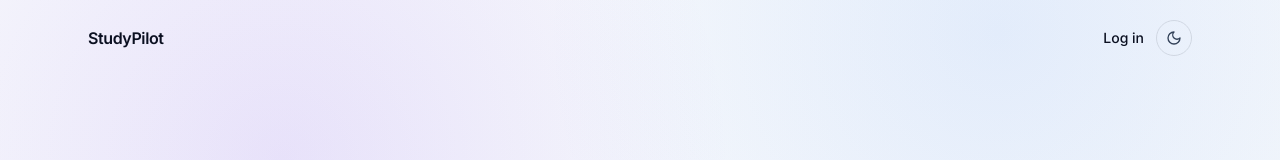
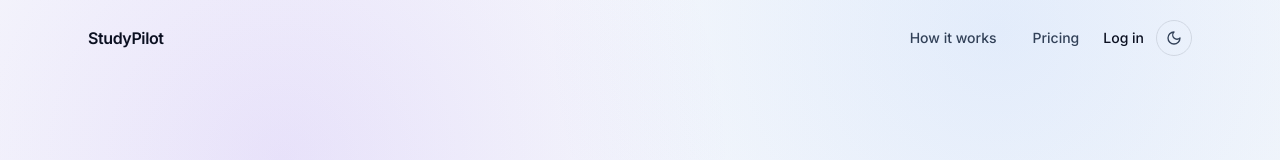
Before and after one commit to sirbxueonline-arch/phsionline-app, a Next.js app: page / in a window 1280 px wide. Shown: the top 160 px of the page. Built offline with nearby package versions, Linux system fonts and the light colour scheme; no server answers.

Commit message:
Align landing with auth background and purple accent theme

```diff
--- a/components/Navbar.tsx
+++ b/components/Navbar.tsx
@@ -36,6 +36,16 @@ export const Navbar = () => {
   const isAuthed = !!user;
   const isLanding = pathname === "/";
 
+  const authedLinks = [
+    { href: "/dashboard", label: "Dashboard" },
+    { href: "/generate", label: "Generate" },
+    { href: "/analytics", label: "Analytics" }
+  ];
+  const marketingLinks = [
+    { href: "/#how-it-works", label: "How it works" },
+    { href: "/#pricing", label: "Pricing" }
+  ];
+
   return (
     <header
       className={cn(
@@ -52,13 +62,32 @@ export const Navbar = () => {
         </Link>
 
         <div className="flex items-center gap-3">
+          <nav className="hidden items-center gap-3 text-sm font-medium text-text-muted md:flex">
+            {(isAuthed ? authedLinks : marketingLinks).map((link) => (
+              <Link
+                key={link.href}
+                href={link.href}
+                className="rounded-full px-3 py-1 transition-colors hover:text-text-primary"
+              >
+                {link.label}
+              </Link>
+            ))}
+          </nav>
+
           {isAuthed ? (
             <>
+              <Button
+                size="sm"
+                className="hidden md:inline-flex bg-accent text-[var(--text-on-accent)] hover:bg-accent-strong"
+                onClick={() => router.push("/pricing")}
+              >
+                Upgrade
+              </Button>
               <button
                 onClick={() => router.push("/dashboard")}
-              className="text-sm font-medium text-text-primary transition-colors hover:text-accent"
-              type="button"
-            >
+                className="text-sm font-medium text-text-primary transition-colors hover:text-accent"
+                type="button"
+              >
               Dashboard
             </button>
               <Button
```
